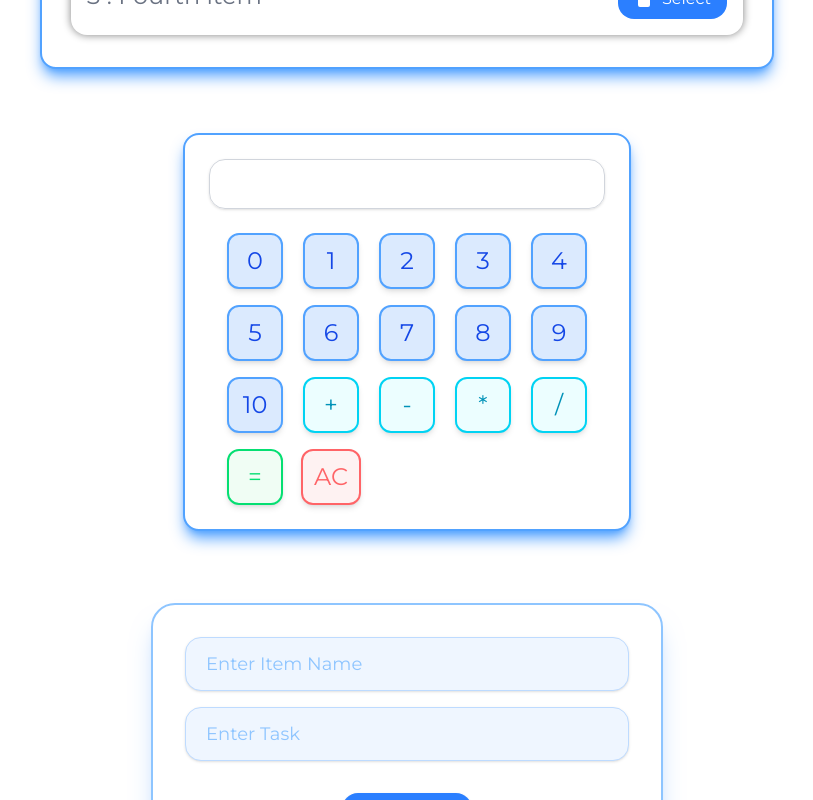
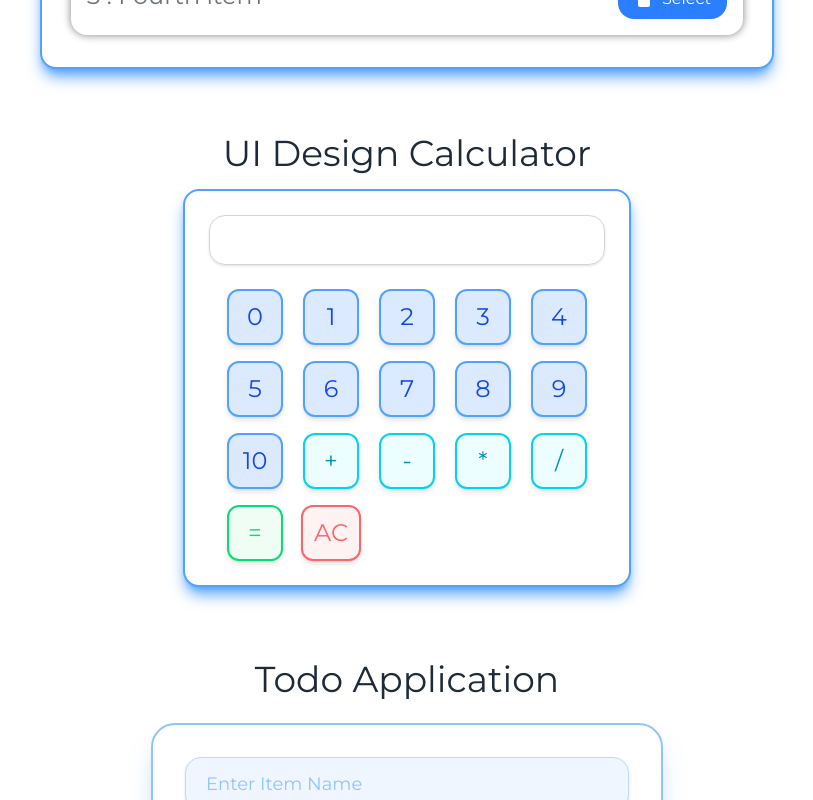
Before and after one commit to TalhaJ30/React-Functions-, a React (Vite) app: page / in a window 1280 px wide. Shown: the part 1100-1900 px from the top of the page, without its empty margins (233-1046 px from the left). Built offline with nearby package versions, Linux system fonts and the light colour scheme; a web font is replaced by a local one.

Commit message:
added change

```diff
--- a/src/Keyinput.jsx
+++ b/src/Keyinput.jsx
@@ -23,7 +23,13 @@ const Keyinput = () => {
     }
     return (
         <>
-            <div className="w-full max-w-md mx-auto bg-white border-2 border-blue-400 rounded-2xl shadow-lg shadow-blue-400 p-6 mt-16">
+        <div>
+            <div className="flex justify-center items-center mt-16 mb-2">
+                <h1 className="text-4xl font-normal text-gray-800 hover:text-blue-600 transition-all duration-300 hover:scale-110 hover:rotate-1 cursor-pointer text-center">
+                    UI Design Calculator
+                </h1>
+            </div>
+        <div className="w-full max-w-md mx-auto bg-white border-2 border-blue-400 rounded-2xl shadow-lg shadow-blue-400 p-6 mt-4">
                 <div className="flex justify-center items-center">
 
                     <input
@@ -35,6 +41,8 @@ const Keyinput = () => {
                 </div>
                 <Key onClickButton={(event) => keys(event)}></Key>
             </div>
+        </div>
+
         </>
     )
 }
--- a/src/Totallist.jsx
+++ b/src/Totallist.jsx
@@ -76,7 +76,12 @@ const Totallist = () => {
         <>
 
             <div>
-                <div className="w-full max-w-lg mx-auto bg-white border-2 border-blue-300 rounded-3xl shadow-xl shadow-blue-200 p-8  transition-all duration-300 mb-6 mt-18">
+                <div className="flex justify-center items-center mt-18 text-center">
+                    <h1 className="text-4xl font-normal text-gray-800 hover:text-blue-600 transition-all duration-300 hover:scale-110 hover:rotate-1 cursor-pointer text-center">
+                        Todo Application
+                    </h1>
+                </div>
+                <div className="w-full max-w-lg mx-auto bg-white border-2 border-blue-300 rounded-3xl shadow-xl shadow-blue-200 p-8  transition-all duration-300 mb-6 mt-6">
                     <div className="flex flex-col gap-3 sm:gap-4 items-stretch sm:items-center w-full">
                         <input
                             type="text"
```
